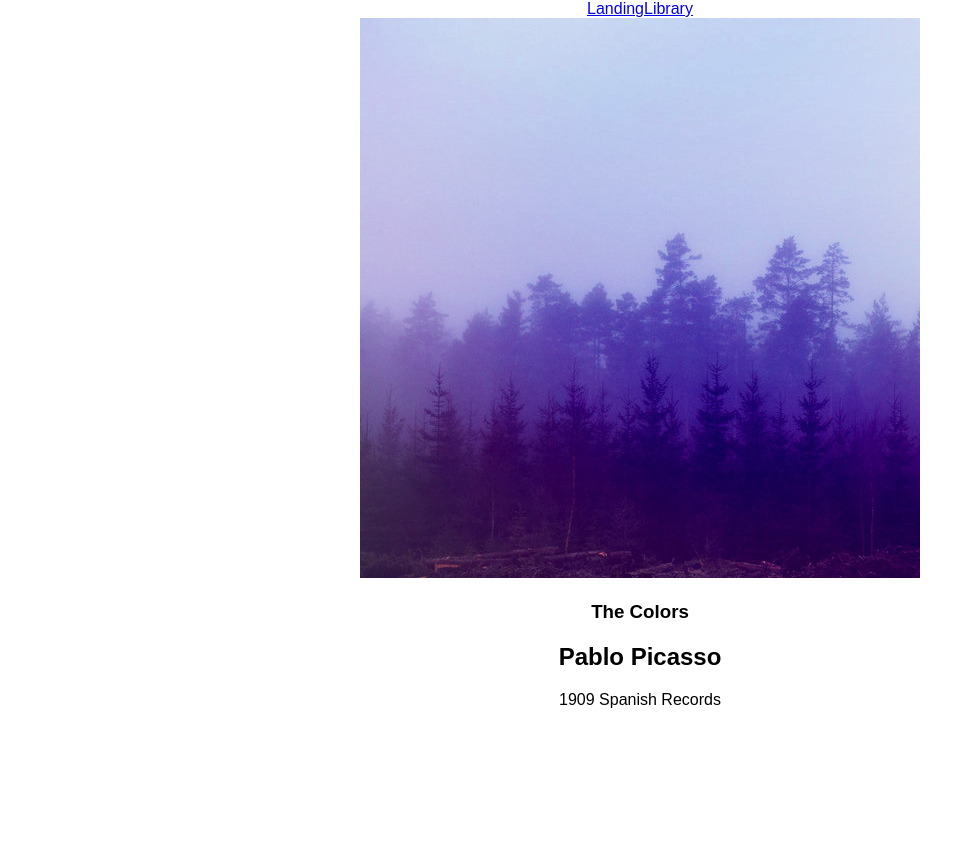
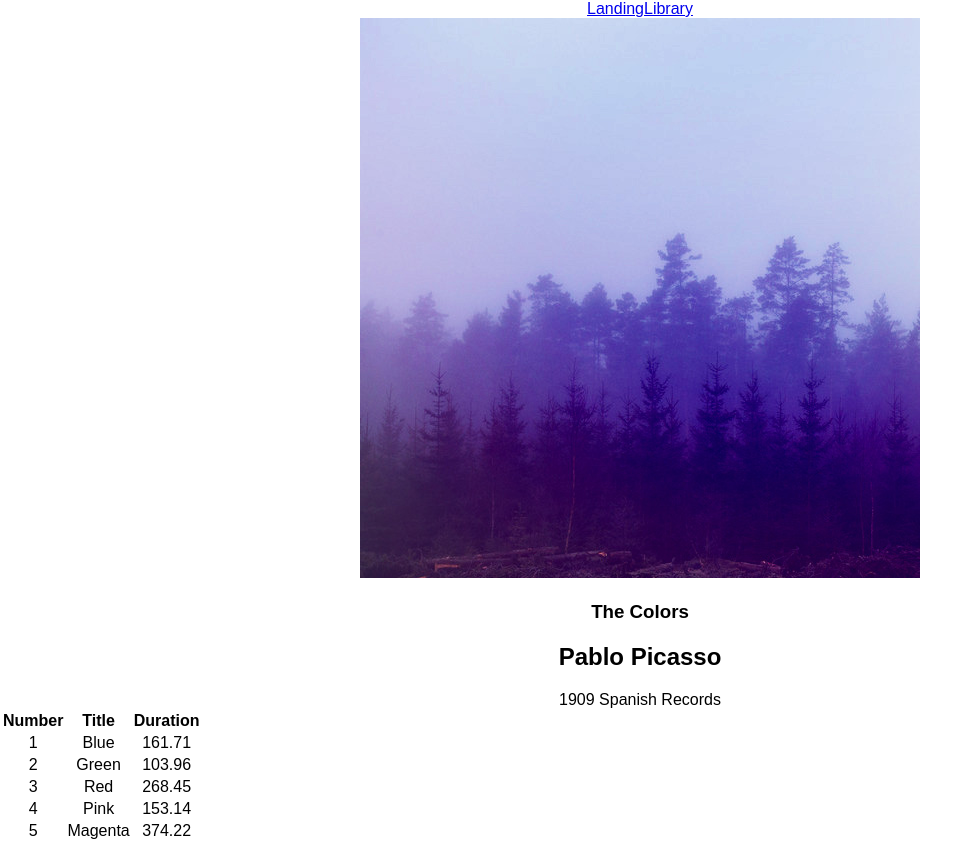
Before and after one commit to vdowsett/bloc-jams-styled, a React (Create React App) app: page /album/the-colors in a window 1280 px wide. Shown: the whole page, without its empty margins (0-979 px from the left). Before the commit the page ends 800 px from the top, so only its background shows below. Built offline with nearby package versions, Linux system fonts and the light colour scheme.

Commit message:
adding song list to Album.js

```diff
--- a/src/components/Album.js
+++ b/src/components/Album.js
@@ -9,8 +9,10 @@ class Album extends Component {
       return album.slug === this.props.match.params.slug
     });
 
-    this.state = {album: album
+    this.state = {
+      album: album
     };
+
   }
 
   render() {
@@ -31,6 +33,21 @@ class Album extends Component {
              <col id="song-duration-column" />
            </colgroup>
            <tbody>
+             <tr>
+                <th className="song-table-header">Number</th>
+                <th className="song-table-header">Title</th>
+                <th className="song-table-header">Duration</th>
+             </tr>
+
+             {
+               this.state.album.songs.map( ( song, index ) =>
+                 <tr className="song" key={index}>
+                   <td className="song-table-details"> {index+1} </td>
+                   <td className="song-table-details"> {song.title} </td>
+                   <td className="song-table-details"> {song.duration} </td>
+                 </tr>
+               )}
+
            </tbody>
          </table>
       </section>
```
